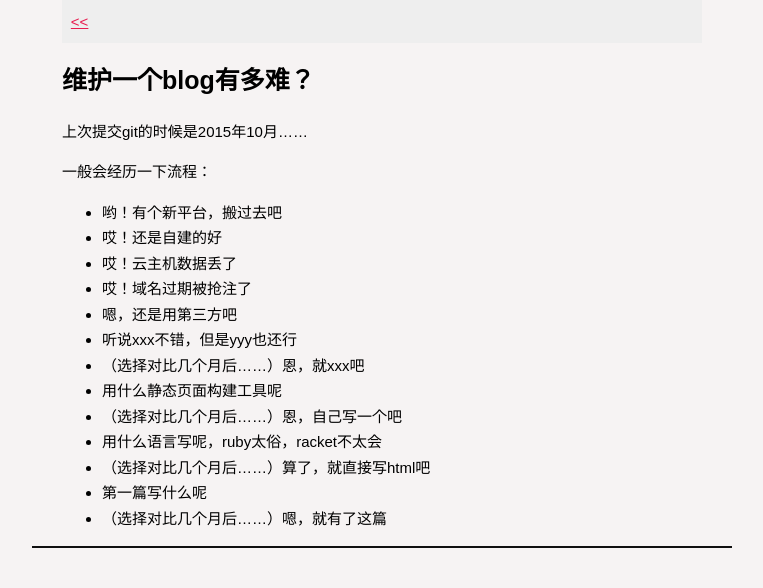
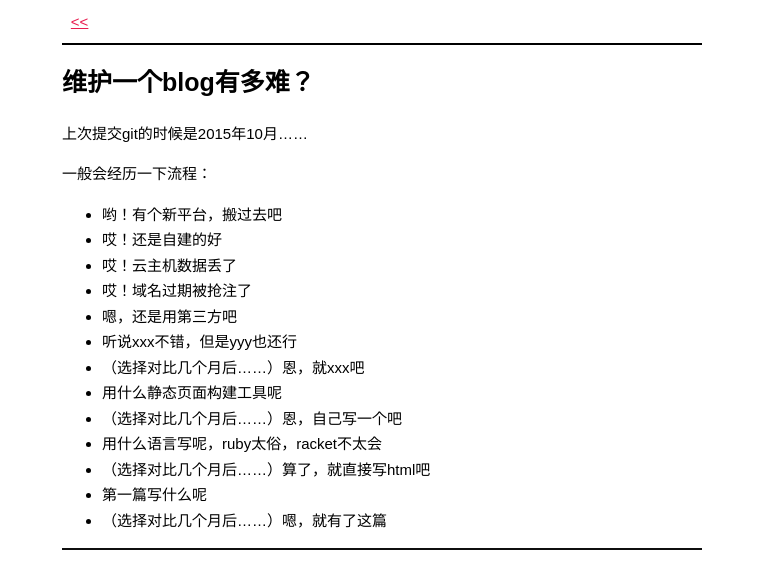
Before and after one commit to badformat/badformat.github.io, a plain HTML site: page 2016-10-17.html in a window 1280 px wide. Shown: the whole page, without its empty margins (258-1021 px from the left). Drawn offline with Linux system fonts and the light colour scheme.

Commit message:
change styles

```diff
--- a/style/main.css
+++ b/style/main.css
@@ -8,7 +8,6 @@ padding: 0;
 body {
   line-height: 1.5;
   padding: 0em 0em;
-  background-color:rgb(246, 243, 243);
 }
 
 h1 {
@@ -75,10 +74,13 @@ kbd {
   margin: 0 auto;
   margin-bottom: 1em;
   max-width: 50%;
-  border-bottom: 2px solid #0f0f0f;
   line-height: 1.7em;
   text-align: justify;
   word-break: break-all;
+}
+
+.main article {
+      border-bottom: 2px solid #0f0f0f;
 }
 
 @media (max-device-width: 600px)  {
@@ -88,8 +90,8 @@ kbd {
 }
 
 .nav {
-    background-color: #eee;
     padding: 0.59em;
+    border-bottom: 2px solid;
 }
 
 #title {
```
